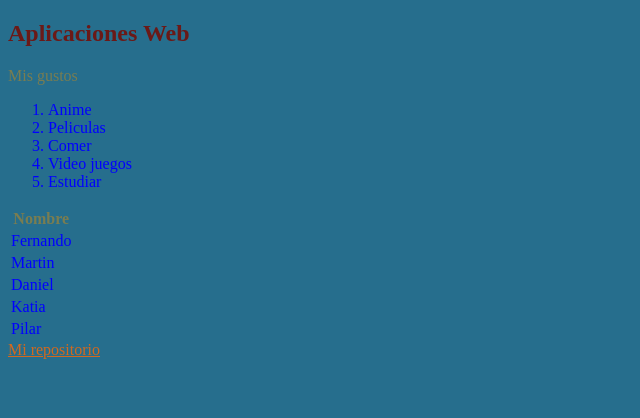
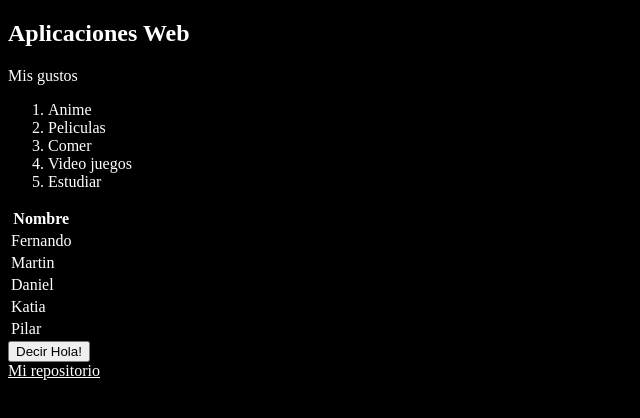
Before and after one commit to PACONY23/GuadarramaFrancisco, a plain HTML site: page index.html in a window 1280 px wide. Shown: the whole page, without its empty margins (0-640 px from the left). Drawn offline with Linux system fonts and the light colour scheme.

Commit message:
Actividad 24 de mayo 2024

```diff
--- a/index.html
+++ b/index.html
@@ -3,40 +3,52 @@
     <head>
         <title>Mi primer html</title>
     </head>
-    <body style="background-color: rgb(38, 110, 141);">
-        <h2 style="color: rgb(107, 25, 23);">Aplicaciones Web</h2>
-        <p style="color: rgb(121, 125, 81);">Mis gustos</p>
+    <body style="background-color: rgb(0, 0, 0);">
+        <h2 style="color: rgb(255, 255, 255);">Aplicaciones Web</h2>
+        <p style="color: rgb(255, 255, 255);">Mis gustos</p>
     <ol>
-        <li style="color: blue;">Anime</li>
-        <li style="color: blue;">Peliculas</li>
-        <li style="color: blue;">Comer</li>
-        <li style="color: blue;">Video juegos</li>
-        <li style="color: blue;">Estudiar</li>
+        <li style="color: rgb(255, 255, 255);">Anime</li>
+        <li style="color: rgb(255, 255, 255);">Peliculas</li>
+        <li style="color: rgb(255, 255, 255);">Comer</li>
+        <li style="color: rgb(255, 255, 255);">Video juegos</li>
+        <li style="color: rgb(255, 255, 255);">Estudiar</li>
     </ol>
 
     <table>
         <tr>
-            <th style="color: rgb(121, 125, 81);">Nombre</th>
+            <th style="color: rgb(255, 255, 255);">Nombre</th>
 
         </tr>
         <tr>
-            <td><label style="color: blue;">Fernando</label></td>
+            <td><label style="color: rgb(255, 255, 255);">Fernando</label></td>
         </tr>
         <tr>
-            <td><label style="color: blue;">Martin</label></td>
+            <td><label style="color: rgb(255, 255, 255);">Martin</label></td>
         </tr>
         <tr>
-            <td><label style="color: blue;">Daniel</label></td>
+            <td><label style="color: rgb(255, 255, 255);">Daniel</label></td>
         </tr>
         <tr>
-            <td><label style="color: blue;">Katia</label></td>
+            <td><label style="color: rgb(255, 255, 255);">Katia</label></td>
         </tr>
         <tr>
-            <td><label style="color: blue;">Pilar</label></td>
+            <td><label style="color: rgb(255, 255, 255);">Pilar</label></td>
         </tr>
     </table>
-
-    <a style="color: chocolate;" href="https://github.com/PACONY23/GuadarramaFrancisco">Mi repositorio</a>
+    <div>
+        <button>Decir Hola!</button>
+    </div>
+    <a style="color: rgb(255, 255, 255);" href="https://github.com/PACONY23/GuadarramaFrancisco">Mi repositorio</a>
     </body>
 
+    <script>
+        const mybutton = document.getElementsByTagName("button");
+
+        function decirHola(){
+            console.log("Hola mundo <|:C ");
+        }
+
+        mybutton.item(0).addEventListener("mouseover", decirHola);
+    </script>
+
 </html>
```
